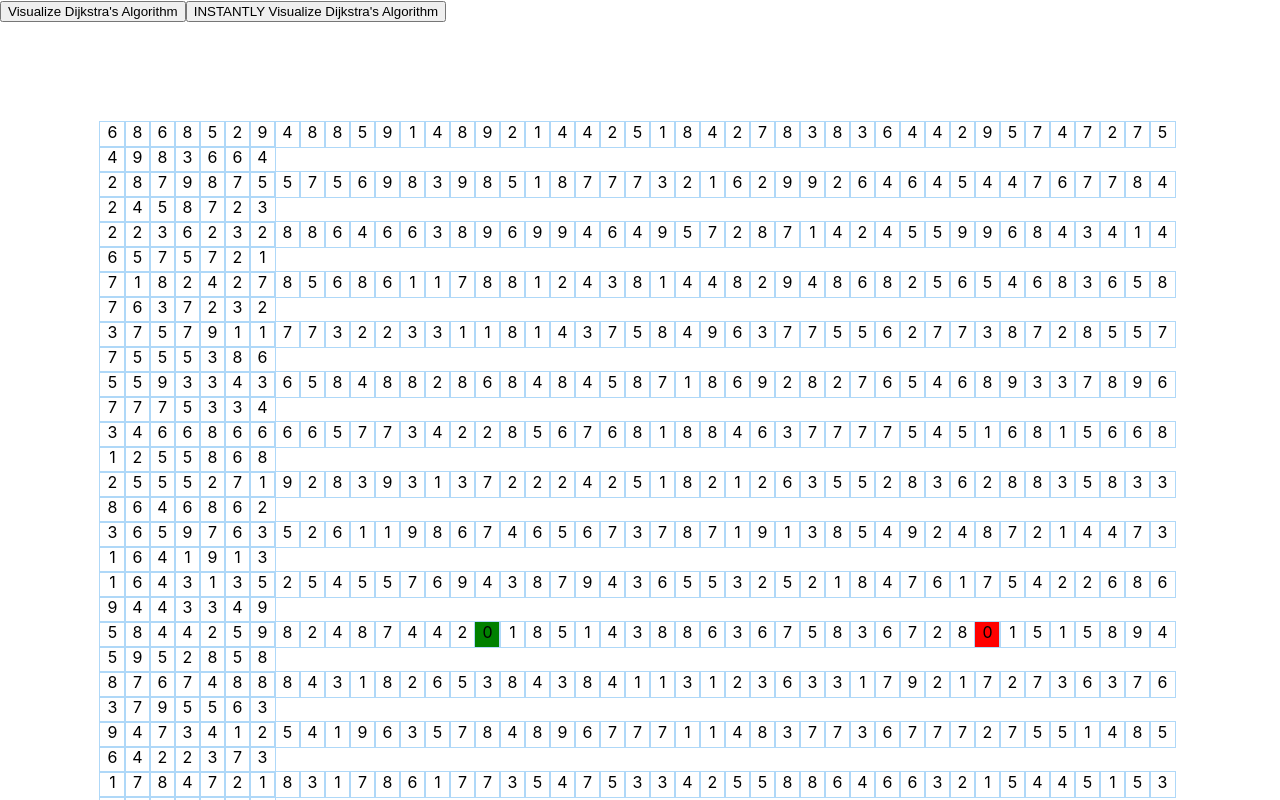
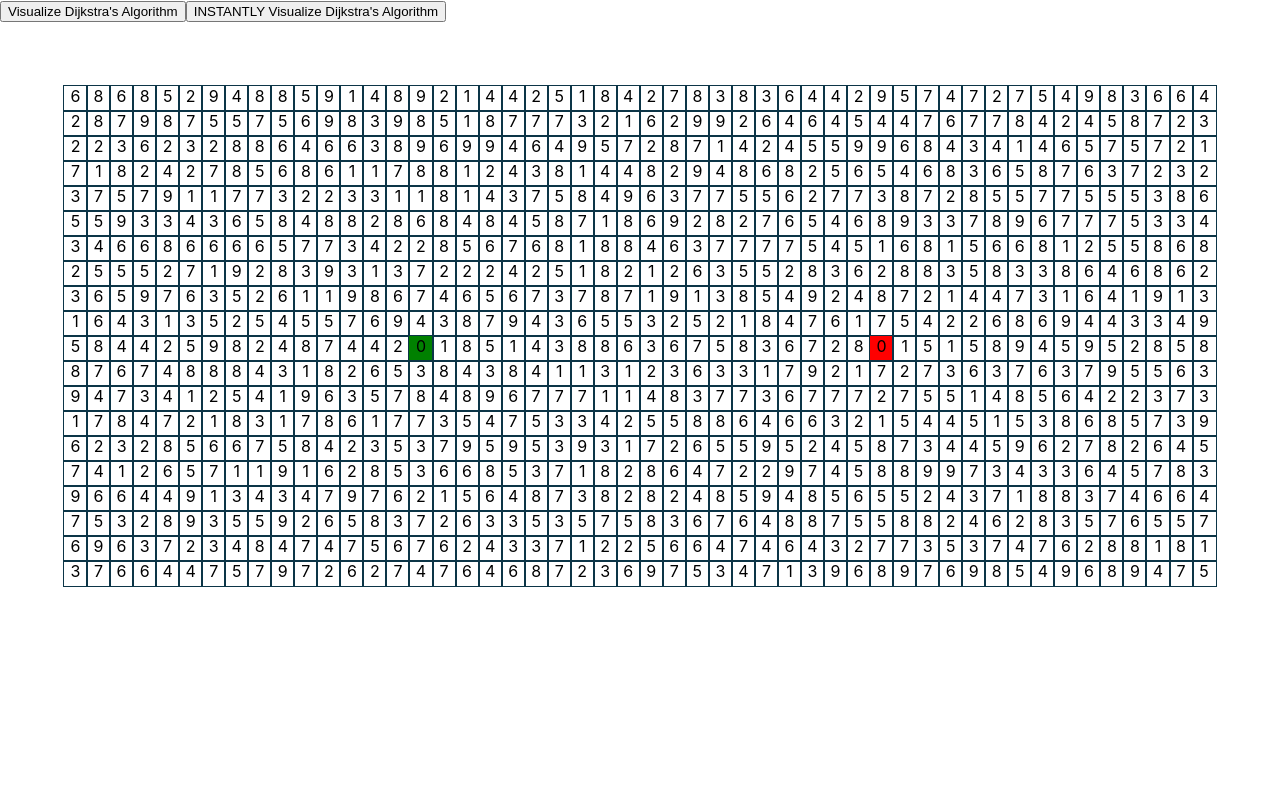
Before and after one commit to Leifa129/PathFinderVisualizer, a React (Create React App) app: page / in a window 1280 px wide. Shown: the top 800 px of the page. Built offline with nearby package versions, Linux system fonts and the light colour scheme.

Commit message:
Tweaked the styling

```diff
--- a/src/PathFindingVisualizer/Node/Node.css
+++ b/src/PathFindingVisualizer/Node/Node.css
@@ -1,7 +1,7 @@
 .node {
-    width: 25px;
+    width: 2%;
     height: 25px;
-    outline: 1px solid rgb(175, 216, 248);
+    outline: 1px solid rgb(12, 53, 71);
     display: inline-block;
     text-align:center;
     -webkit-touch-callout: none;
--- a/src/PathFindingVisualizer/PathFindingVisualizer.css
+++ b/src/PathFindingVisualizer/PathFindingVisualizer.css
@@ -1,3 +1,7 @@
 .grid {
-    margin: 100px;
+    width: 90%;
+    margin: 5% 5% 5% 5%;
+    overflow: no-content;
+    border-collapse:collapse;
+    outline: 1px solid rgb(12, 53, 71);
 }
--- a/src/PathFindingVisualizer/PathFindingVisualizer.js
+++ b/src/PathFindingVisualizer/PathFindingVisualizer.js
@@ -141,7 +141,6 @@ export default class PathFindingVisualizer extends Component {
   visualizeInstantDijkstra() {
     const {grid} = this.state;
     clearGrid(grid);
-    //reset distances
     const newGrid = resetGrid(grid)
 
       const startNode = newGrid[startNodeRow][startNodeCol];
@@ -243,7 +242,7 @@ const resetGrid = grid => {
 }
 
 const clearGrid = grid => {
-// const newGrid = grid.slice();
+
   for (let row = 0; row < NUMBER_OF_ROWS; row++) {
     for (let col = 0; col < NUMBER_OF_COLS; col++) {
       let className = 'node';
```
